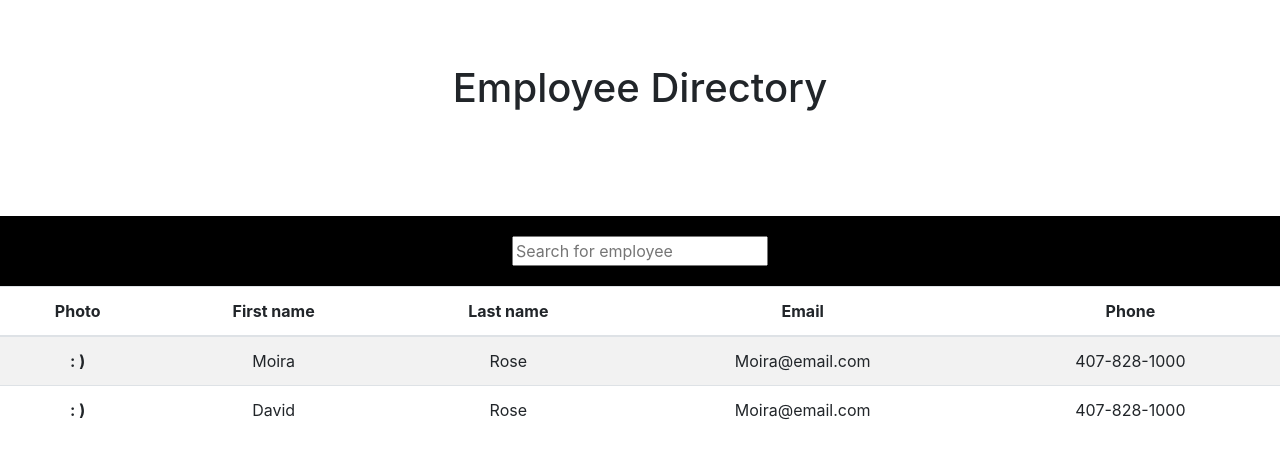
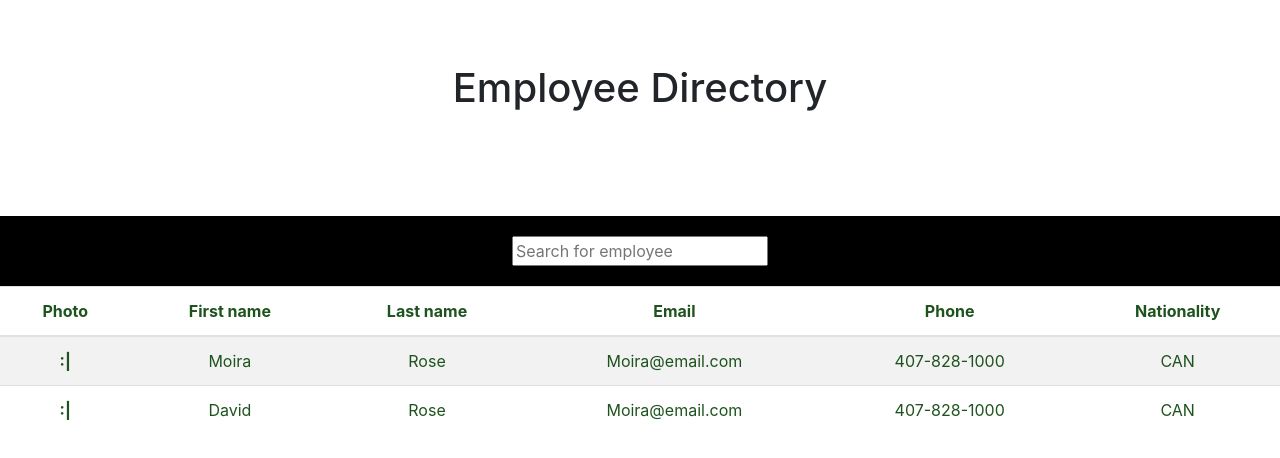
Before and after one commit to stefanieklogan/react_employee_directory, a React (Create React App) app: page / in a window 1280 px wide. Shown: the top 458 px of the page. Built offline with nearby package versions, Linux system fonts and the light colour scheme; the HTML template or start-up script is replaced by a standard one.

Commit message:
style components

```diff
--- a/src/components/TableHtml/index.js
+++ b/src/components/TableHtml/index.js
@@ -1,6 +1,7 @@
 import React from "react";
 // import TableData from "../TableData"
 // import API from "../../utils"
+import './style.css';
 
 function TableHtml() {
   return (
@@ -12,25 +13,29 @@ function TableHtml() {
           <th scope="col">Last name</th>
           <th scope="col">Email</th>
           <th scope="col">Phone</th>
+          <th scope="col">Nationality</th>
         </tr>
       </thead>
       <tbody>
         <tr>
-          <th scope="col">: ) </th>
+          <th scope="col">:| </th>
           <td>Moira</td>
           <td>Rose</td>
           <td>Moira@email.com</td>
           <td>407-828-1000</td>
+          <td>CAN</td>
         </tr>
         <tr>
-          <th scope="col">: ) </th>
+          <th scope="col">:| </th>
           <td>David</td>
           <td>Rose</td>
           <td>Moira@email.com</td>
           <td>407-828-1000</td>
+          <td>CAN</td>
         </tr>
       </tbody>
     </table>
   );
-}
+};
+
 export default TableHtml;
--- a/src/components/TableHtml/style.css
+++ b/src/components/TableHtml/style.css
@@ -3,5 +3,5 @@ body {
 }
 
 .font {
-    color: green;
+    color: rgb(30, 83, 30);
 }
```
Also changed, not shown: src/utils/api.js (added, +8 -0 lines).
